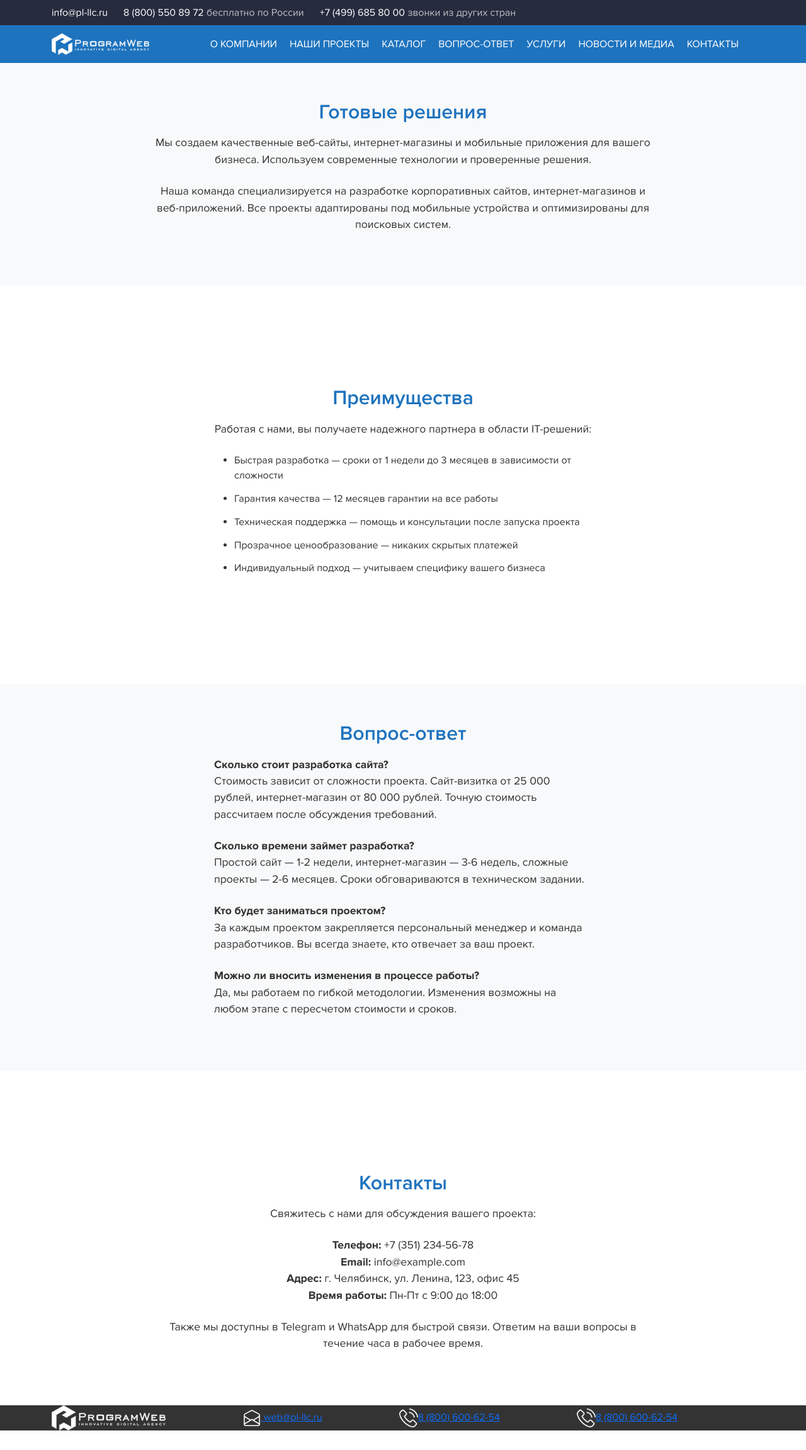
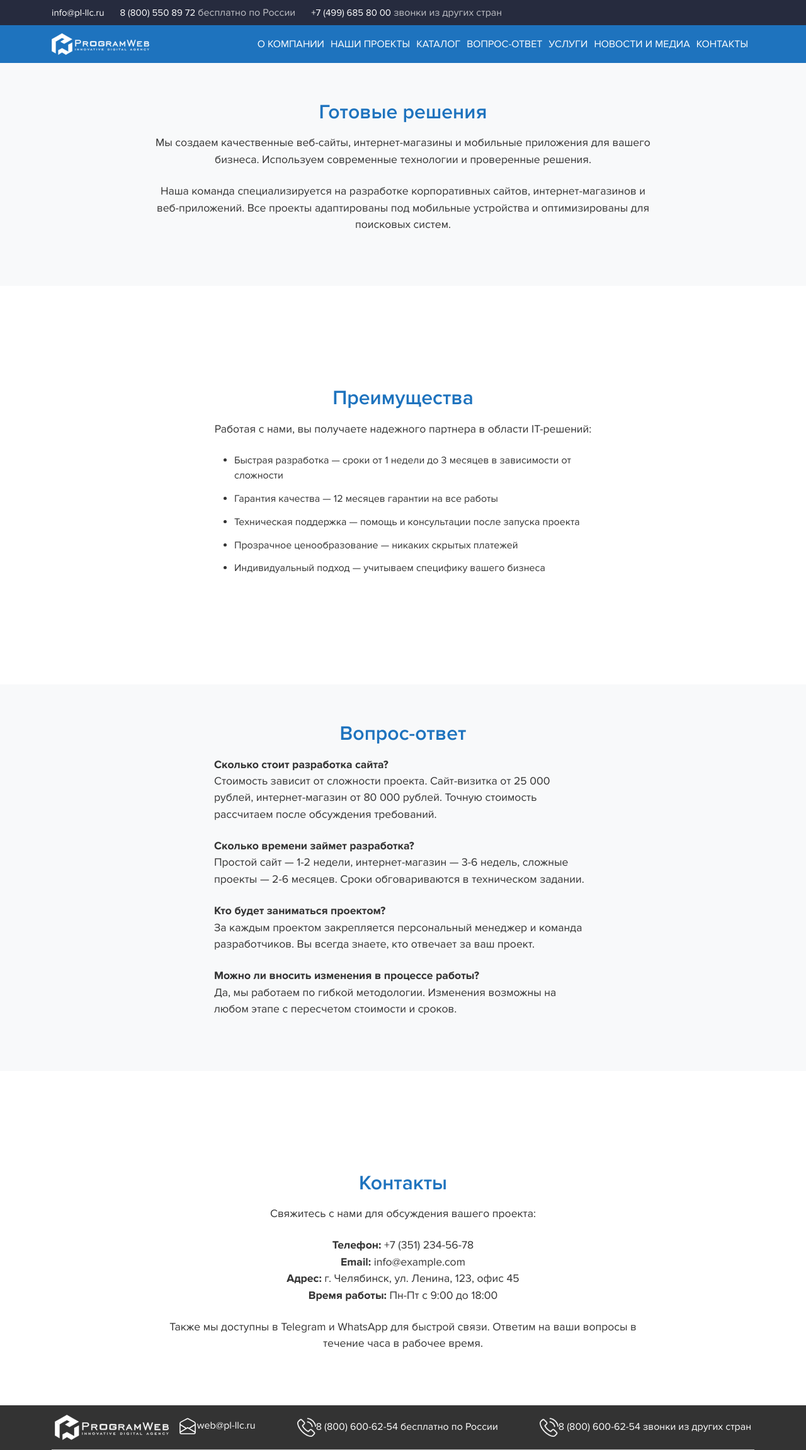
Before and after one commit to auazze/WORK, a PHP site: page / in a window 1280 px wide. Shown: the whole page at 63% size. Before the commit the page ends 2272 px from the top, so only its background shows below. Run offline with PHP 8.4, Linux system fonts and the light colour scheme.

Commit message:
Second week / 7 day at home

```diff
--- a/assets/styles/style.css
+++ b/assets/styles/style.css
@@ -84,7 +84,7 @@ body {
 .topbar__widget a {
     color: var(--primary-font-color);
     transition: var(--transition);
-    font-size: var(--primary-font-size);
+    font-size: 15px;
     text-decoration: none;
     position: relative;
 }
@@ -165,7 +165,7 @@ body {
     text-decoration: none;
     font-size: var(--primary-font-size);
     transition: var(--transition);
-    padding: 5px 10px;
+    padding: 5px 5px;
     text-transform: uppercase;
 }
 
@@ -308,7 +308,7 @@ p {
     justify-content: space-between;
     align-items: center;
     width: 100%;
-    padding: 10px 15px;
+    padding: 10px 5px;
     margin-right: auto;
     margin-left: auto;
 }
@@ -570,7 +590,7 @@ p {
         display: flex;
         justify-content: space-between;
         align-items: center;
-        padding: 10px 15px;
+        padding: 10px 5px;
     }
 
     #logo {
@@ -585,14 +605,14 @@ p {
 
     #nav-links ul {
         display: flex;
-        gap: 30px;
+        gap: 25px;
         margin: 0;
         padding: 0;
         list-style: none;
     }
 
     .navbar a {
-        padding: 5px 10px;
+        padding: 5px 5px;
         margin: 0;
         white-space: nowrap;
     }
@@ -643,10 +663,52 @@ p {
 
 .footer-content {
     display: flex;
-    flex-direction: row;
     align-items: center;
     justify-content: space-between;
-    gap: 20px;
+    gap: 15px;
     flex-wrap: wrap;
+    padding: 15px 5px;
+    border-bottom: 1px solid var(--hover-color);
+}
+
+.footer-content .footer-links {
+    display: flex;
+    justify-content: space-between;
+    flex: 1;
+    max-width: 100%;
+}
+
+.footer-links img {
+    width: 30px;
+}
+
+.footer a {
     color: var(--primary-font-color);
+    text-decoration: none;
+    transition: var(--transition);
 }
+
+.footer a span {
+    position: relative;
+    transition: var(--transition);
+}
+
+.footer a span::after {
+    content: '';
+    position: absolute;
+    bottom: 0;
+    left: 0;
+    width: 0;
+    height: 1px;
+    background-color: var(--hover-color);
+    transition: width 0.3s ease;
+}
+
+.footer a:hover span::after,
+.footer a:focus span::after {
+    width: 100%;
+}
+
+.footer a:active span {
+    transform: translateY(1px);
+}
--- a/index.html
+++ b/index.html
@@ -136,19 +136,17 @@
                     <img alt="" class="img-fluid" src="assets/images/programweblogo.svg">
                 </a>
             </div>
-            <div>
-                <a href="mailto:web@pl-llc.ru"><img alt="" class="img-fluid" src="assets/images/img.svg"
-                                                    style="width: 30px;"> web@pl-llc.ru</a>
+            <div class="footer-links">
+                <div>
+                    <a href="mailto:web@pl-llc.ru"><img alt="" class="img-fluid" src="assets/images/img.svg"><span>web@pl-llc.ru</span></a>
+                </div>
+                <div>
+                    <a href="tel:88006006254"><img alt="" class="img-fluid" src="assets/images/icon-phone.png"><span>8 (800) 600-62-54</span></a> бесплатно по России
+                </div>
+                <div>
+                    <a href="tel:88006006254"><img alt="" class="img-fluid" src="assets/images/icon-phone.png"><span>8 (800) 600-62-54</span></a> звонки из других стран
+                </div>
             </div>
-            <div>
-                <a href="tel:88006006254"><img alt="" class="img-fluid" src="assets/images/icon-phone.png"
-                                               style="width: 30px;">8 (800) 600-62-54</a>
-            </div>
-            <div>
-                <a href="tel:88006006254"><img alt="" class="img-fluid" src="assets/images/icon-phone.png"
-                                               style="width: 30px;">8 (800) 600-62-54</a>
-            </div>
-            <hr>
         </div>
     </div>
 </footer>
```
Also changed, not shown: other parts of assets/styles/style.css (+41 -21 lines).
